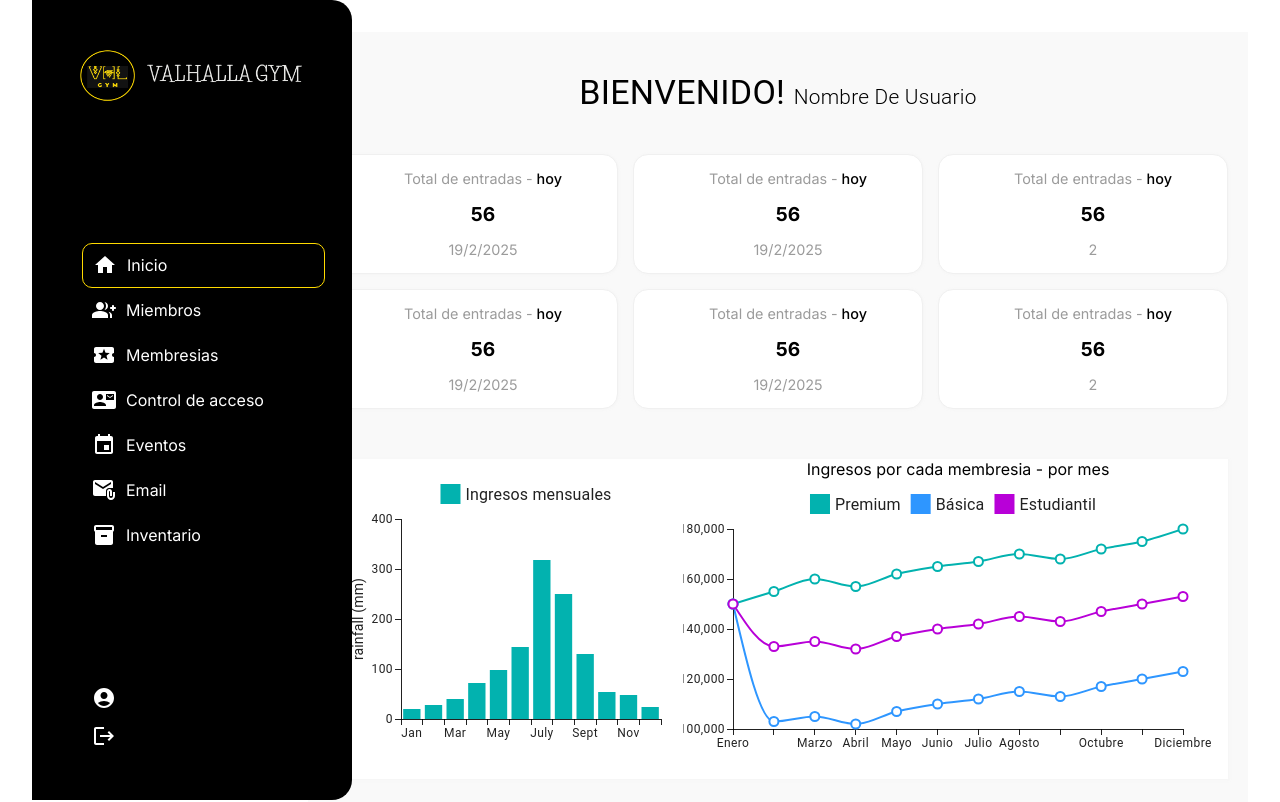
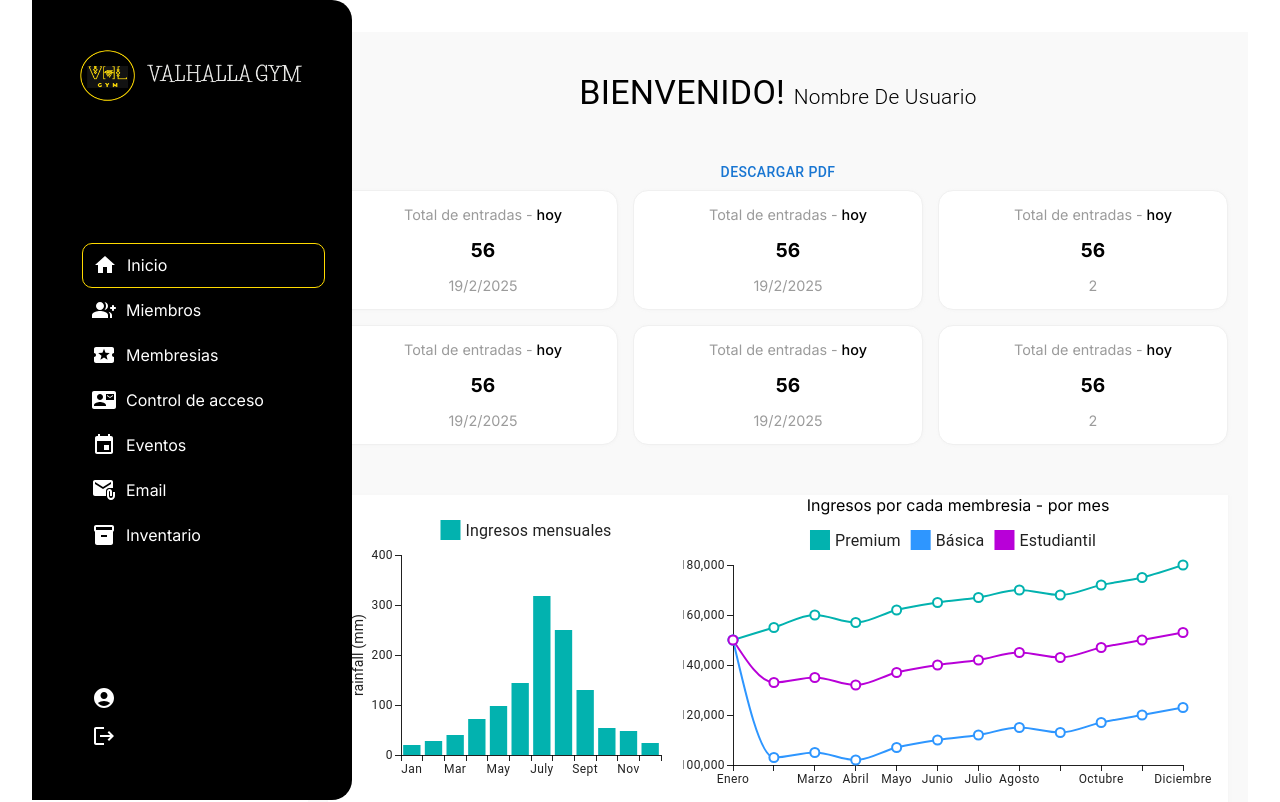
Before and after one commit to pabloocampo1/GymManager-Front-end, a React (Vite) app: page /dashboard in a window 1280 px wide. Shown: the top 802 px of the page. Built offline with nearby package versions, Linux system fonts and the light colour scheme; a web font is replaced by a local one.

Commit message:
se agrego una opcion para descargar el pdf

```diff
--- a/package.json
+++ b/package.json
@@ -20,6 +20,8 @@
     "axios": "^1.8.4",
     "bootstrap": "^5.3.3",
     "framer-motion": "^12.4.10",
+    "html2canvas": "^1.4.1",
+    "jspdf": "^3.0.1",
     "leaflet": "^1.9.4",
     "lucide-react": "^0.476.0",
     "react": "^19.0.0",
@@ -29,6 +31,7 @@
     "react-intersection-observer": "^9.16.0",
     "react-leaflet": "^5.0.0",
     "react-router-dom": "^7.2.0",
+    "react-to-pdf": "^1.0.1",
     "styled-components": "^6.1.15",
     "swapy": "^1.0.5"
   },
--- a/src/Pages/Dashboard/Dashboard.jsx
+++ b/src/Pages/Dashboard/Dashboard.jsx
@@ -1,4 +1,4 @@
-import { Box, Typography, Paper } from "@mui/material";
+import { Box, Typography, Paper, Button } from "@mui/material";
 import CustomAxis from "../../Components/Charts/BarChartOne";
 import ChartMembership from "../../Components/Charts/ChartMembership";
 import TickPlacementBars from "../../Components/Charts/ChartPrice/TrickChart";
@@ -7,11 +7,24 @@ import PieActiveArc from "../../Components/Charts/Pie/PieMembershipMoreUsed";
 import PieChartAgeProm from "../../Components/Charts/Pie/PieChartAgeProm";
 import FirstDataCards from "../../Components/DasboardComponents/firstDataCards_div/firstDataCards";
 import PiePromGender from "../../Components/Charts/Pie/PiePromGender";
-import React from 'react';
+import React, { useRef } from "react";
+import html2canvas from "html2canvas";
+import jsPDF from "jspdf";
 
 function Dashboard() {
+    const componentRef = useRef();
+
+  const downloadPdf = async () => {
+    const element = componentRef.current;
+    const canvas = await html2canvas(element);
+    const imgData = canvas.toDataURL("image/png");
+
+    const pdf = new jsPDF("p", "mm", "a4");
+    pdf.addImage(imgData, "PNG", 10, 10, 190, 0);
+    pdf.save("component.pdf");
+  };
     return (
-        <Box
+        <Box ref={componentRef}
             sx={{
                 width: "100%",
                 minHeight: "100vh",
@@ -28,6 +41,7 @@ function Dashboard() {
             >
                 BIENVENIDO! <span style={{ fontWeight: 300, fontSize: "1.30rem" }}>Nombre De Usuario</span>
             </Typography>
+            <Button onClick={downloadPdf}>Descargar PDF</Button>
             <FirstDataCards />
 
             <Box
```
Also changed, not shown: 1 other file (tests, documents, lock files or other folders).
